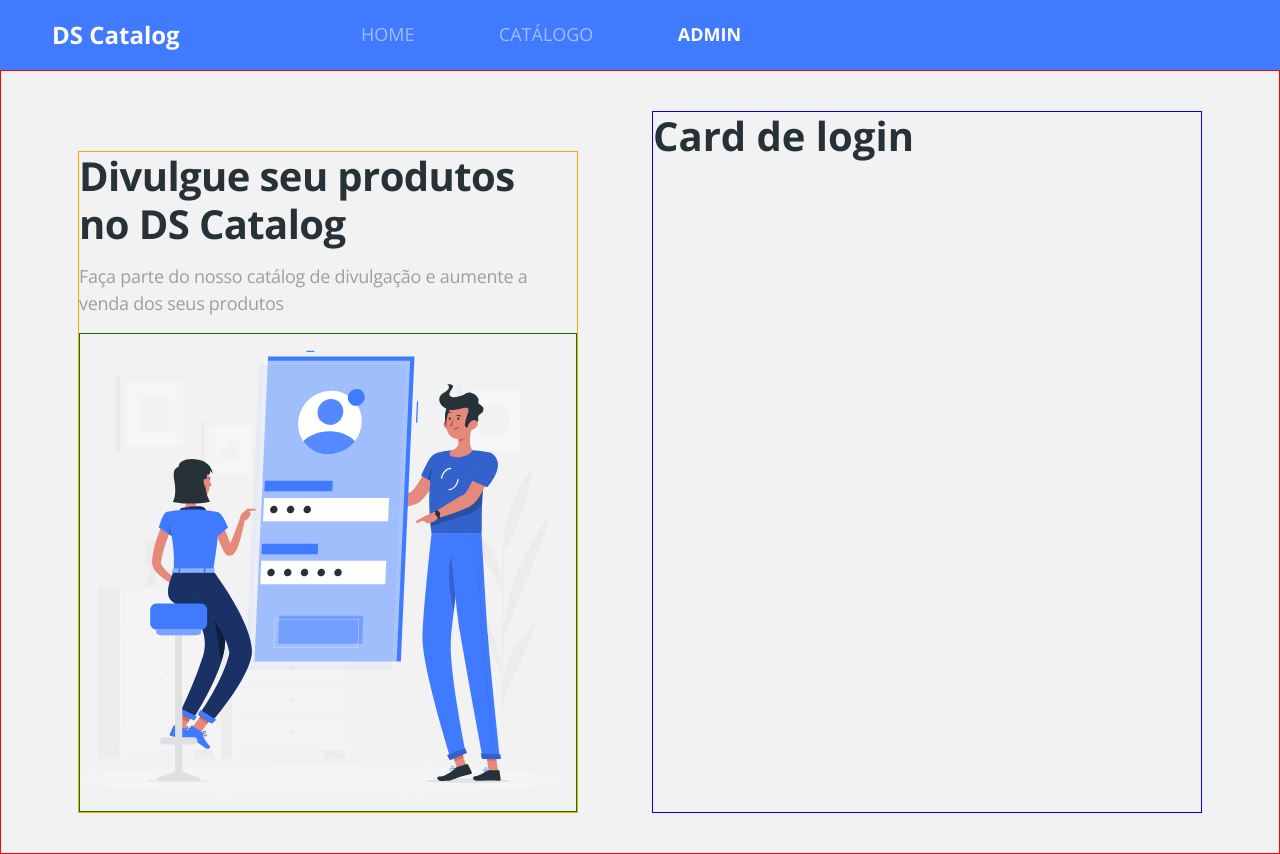
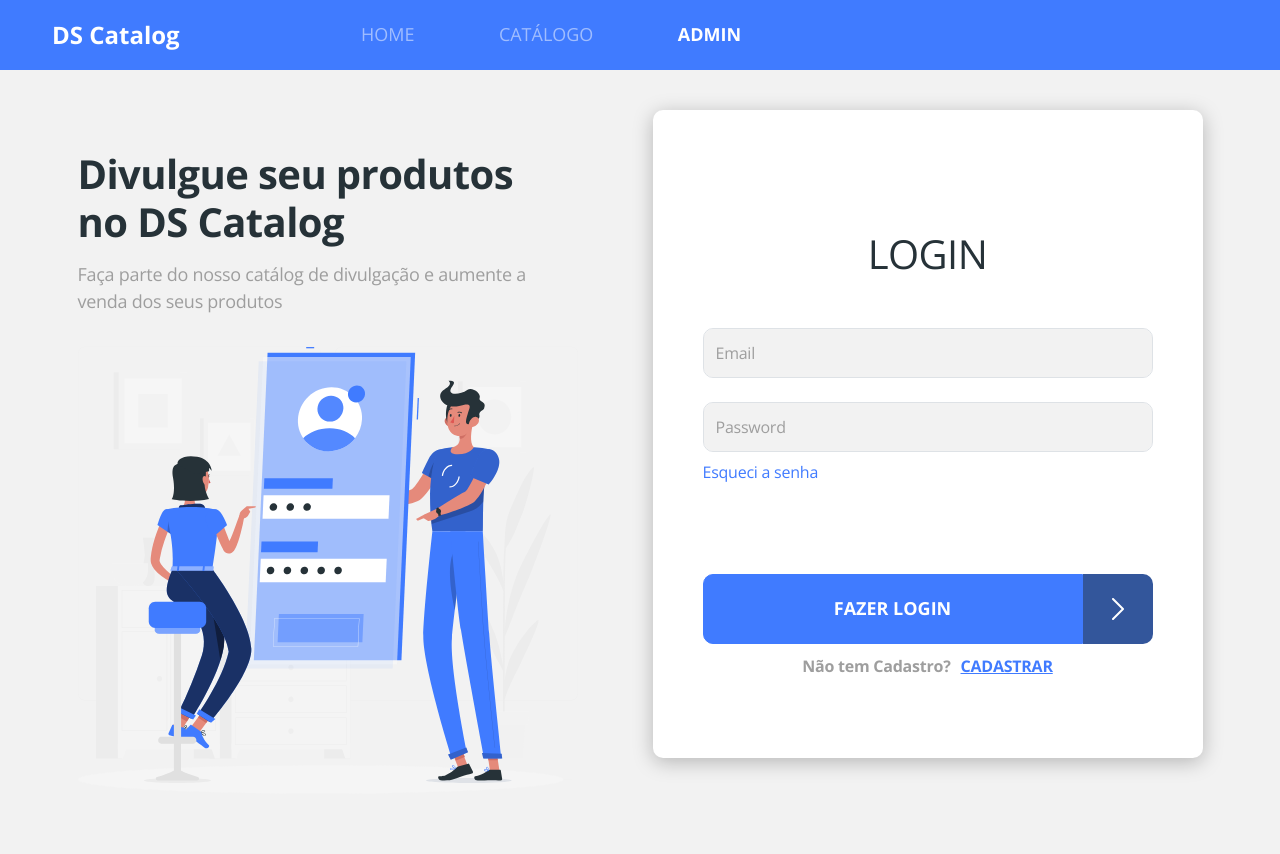
Before and after one commit to xflprflx/dscatalog, a React (Create React App) app in the folder frontweb/: page /admin/auth/login in a window 1280 px wide. Built offline with nearby package versions, Linux system fonts and the light colour scheme; no server answers; the HTML template or start-up script is replaced by a standard one.

Commit message:
Login card styling

```diff
--- a/frontweb/src/App.css
+++ b/frontweb/src/App.css
@@ -25,3 +25,15 @@
   box-shadow: 0px 4px 20px 0px rgba(0, 0, 0, 0.25);
   border-radius: 10px;
 }
+
+.base-input {
+  border-radius: 10px;
+  font-size: 1em;
+  letter-spacing: -0.015em;
+  color: #263238;
+  height: 50px;
+}
+
+.base-input::placeholder {
+  color: #9E9E9E;
+}
--- a/frontweb/src/components/ButtonIcon/styles.css
+++ b/frontweb/src/components/ButtonIcon/styles.css
@@ -3,6 +3,7 @@
 }
 
 .btn-container button {
+  width: calc(100% - 50px);
   border-radius: 10px 0 0 10px;
 }
 .btn h6 {
@@ -28,6 +29,11 @@
     height: 70px;
   }
 
+  .btn-container button {
+    width: calc(100% - 70px);
+    border-radius: 10px 0 0 10px;
+  }
+
   .btn h6 {
     font-size: 18px;
   }
--- /dev/null
+++ b/frontweb/src/pages/Admin/Auth/Login/index.tsx
@@ -0,0 +1,47 @@
+import { Link } from 'react-router-dom';
+import ButtonIcon from 'components/ButtonIcon';
+
+
+import './styles.css';
+
+
+const Login = () => {
+  return (
+    <div className="base-card login-card">
+      <h1>LOGIN</h1>
+      <form>
+        <div className="mb-4">
+          <input
+            type="text"
+            className="form-control base-input"
+            placeholder="Email"
+            name="username"
+          />
+        </div>
+        <div className="mb-2">
+          <input
+            type="password"
+            className="form-control base-input "
+            placeholder="Password"
+            name="password"
+          />
+        </div>
+        <Link to="/admin/auth/recover" className="login-link-recover">
+          Esqueci a senha
+        </Link>
+        <div className="login-submit">
+          <ButtonIcon text="Fazer login" />
+        </div>
+        <div className="signup-container">
+          <span className="not-registered">Não tem Cadastro?</span>
+          <Link to="/admin/auth/register" className="login-link-register">
+            CADASTRAR
+          </Link>
+        </div>
+      </form>
+    </div>
+  );
+};
+
+
+export default Login;
--- /dev/null
+++ b/frontweb/src/pages/Admin/Auth/Login/styles.css
@@ -0,0 +1,56 @@
+.login-card {
+  padding: 20px;
+  font-size: 16px;
+}
+
+.login-card h1 {
+  font-weight: normal;
+  font-size: 2.5em;
+  text-align: center;
+  letter-spacing: -0.015em;
+  color: #263238;
+  text-transform: uppercase;
+  margin-top: 70px;
+  margin-bottom: 50px;
+}
+
+.login-link-recover {
+  font-size: 1em;
+  letter-spacing: -0.015em;
+  color: #407bff;
+  display: block;
+  margin-bottom: 90px;
+}
+
+.login-link-register {
+  font-weight: bold;
+  font-size: 1em;
+  text-align: center;
+  letter-spacing: -0.015em;
+  text-decoration-line: underline;
+  color: #407bff;
+  margin-left: 10px;
+}
+
+.login-submit {
+  margin-bottom: 10px;
+}
+
+.not-registered {
+  font-weight: bold;
+  font-size: 1em;
+  text-align: center;
+  letter-spacing: -0.015em;
+  color: #9e9e9e;
+}
+
+.signup-container {
+  text-align: center;
+  margin-bottom: 30px;
+}
+
+@media (min-width: 576px){
+    .login-card{
+        padding: 50px;
+    }
+}
--- a/frontweb/src/pages/Admin/Auth/index.tsx
+++ b/frontweb/src/pages/Admin/Auth/index.tsx
@@ -2,6 +2,7 @@
 import { Route, Switch } from 'react-router-dom';
 
 import './styles.css'
+import Login from './Login';
 
 
 const Auth = () => {
@@ -15,7 +16,7 @@
         <div className='auth-form-container'>
             <Switch>
                 <Route path="/admin/auth/login">
-                    <h1>Card de login</h1>
+                    <Login/>
                 </Route>
                 <Route path="/admin/auth/signup">
                     <h1>Card de signup</h1>
--- a/frontweb/src/pages/Admin/Auth/styles.css
+++ b/frontweb/src/pages/Admin/Auth/styles.css
@@ -1,18 +1,15 @@
 .auth-container {
   display: flex;
   justify-content: space-around;
-  border: 1px solid red;
   padding: 20px;
 }
 
 .auth-banner-container {
   display: none;
-  border: 1px solid orange;
 }
 
 .auth-form-container {
   width: 100%;
-  border: 1px solid blue;
 }
 
 @media (min-width: 576px) {
@@ -54,7 +51,6 @@
 
   .auth-banner-container svg {
     width: 100%;
-    border: 1px solid green;
   }
 }
 
```
